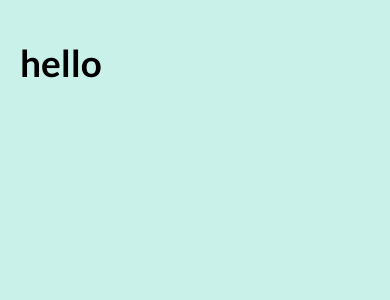
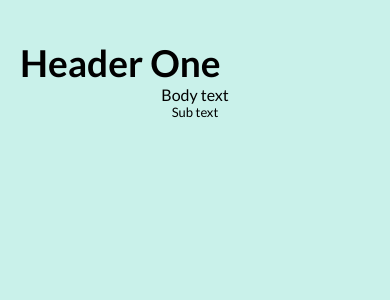
Before and after one commit to PBasham/pb-healthy-habits, a React Native app: screen / in a window 390 px wide. Shown: the top 300 px of the page. Built offline with nearby package versions, Linux system fonts and the light colour scheme.

Commit message:
fixed type for font name, adjusted style for Journal styling

```diff
--- a/App.tsx
+++ b/App.tsx
@@ -11,7 +11,7 @@ import { useFonts } from "expo-font"
 
 export default function App() {
     let [fontsLoaded] = useFonts({
-        "Lato-Ragular": require("./src/assets/typography/Lato/Lato-Regular.ttf"),
+        "Lato-Regular": require("./src/assets/typography/Lato/Lato-Regular.ttf"),
         "Lato-Bold": require("./src/assets/typography/Lato/Lato-Bold.ttf"),
         "Lato-Light": require("./src/assets/typography/Lato/Lato-Light.ttf"),
     })
--- a/src/screens/Journal/Journal.tsx
+++ b/src/screens/Journal/Journal.tsx
@@ -4,7 +4,7 @@ import styled from "styled-components/native";
 import { StyleSheet, Text } from "react-native";
 // components --------------------------------------------------
 import { Container } from "../../components/shared";
-import { HeaderOne, BodyText } from "../../components/ui/text";
+import { HeaderOne, BodyText, SubText } from "../../components/ui/text";
 
 // misc --------------------------------------------------
 // colors
@@ -12,7 +12,7 @@ import { colors } from "../../assets";
 
 const JournalContainer = styled(Container)`
     background-color: ${colors.generalColors.primary};
-    justify-content: space-between;
+    /* justify-content: space-between; */
     width: 100%;
     height: 100%;
     padding-left: 20px;
@@ -28,8 +28,14 @@ const Journal: FunctionComponent = () => {
             <StatusBar style="light" />
             <JournalContainer>
                 <HeaderOne textStyles={{alignSelf: 'flex-start',}} >
-                    hello
+                    Header One
                 </HeaderOne>
+                <BodyText>
+                    Body text
+                </BodyText>
+                <SubText>
+                    Sub text
+                </SubText>
             </JournalContainer>
         </>
     )
```
